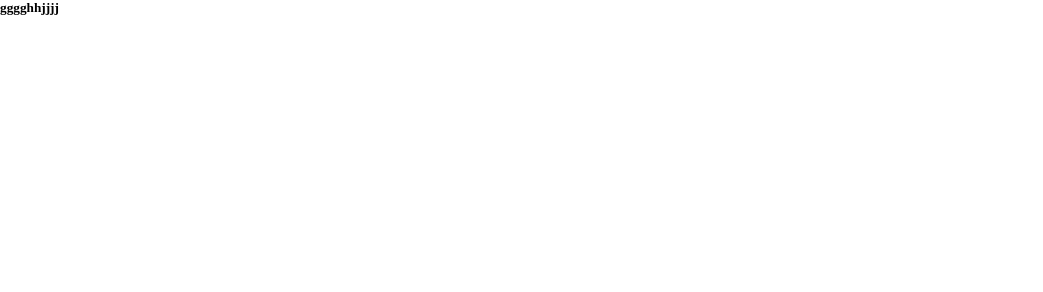
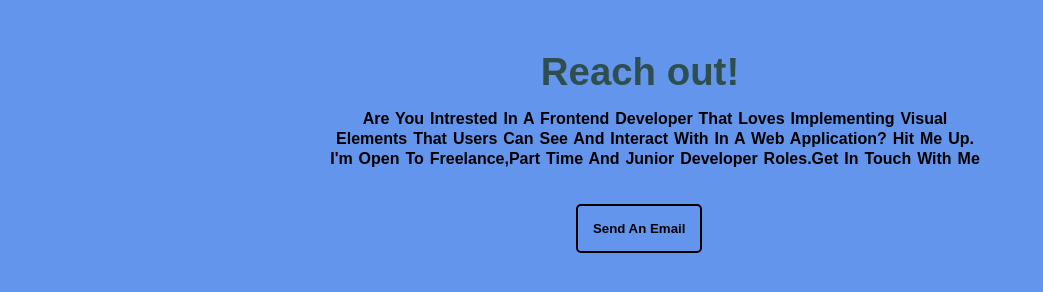
Before and after one commit to AishaBakare/Mock_Project, a plain HTML site: page html/index.html in a window 1280 px wide. Shown: the whole page, without its empty margins (0-1043 px from the left). Drawn offline with Linux system fonts and the light colour scheme.

Commit message:
changes made

```diff
--- a/css/index.css
+++ b/css/index.css
@@ -3,3 +3,39 @@
  padding: 0;
  box-sizing: border-box;
 }
+body{
+    background-color: cornflowerblue;
+    font-family: sans-serif;
+
+}
+.heading{
+    color: darkslategray;
+    text-align: center;
+    margin-top: 50px;
+    font-size: larger;
+}
+.detail{
+    text-transform: capitalize;
+    color: black;
+    font-size: medium;
+    text-indent: 30px;
+    text-align: center;
+    margin-top: 15px;
+    line-height: 20px;
+    word-spacing: 1.5px;
+}
+.btn{
+  background-color: cornflowerblue;
+  color: black;
+  text-transform: capitalize;
+  border: 2px solid ;
+  border-radius: 5px;
+  padding: 15px;
+  text-align: center;
+  display: inline-block;
+  justify-content: center;
+  cursor: pointer;
+  margin-left: 45%;
+  margin-top: 35px;
+
+}
--- a/html/index.html
+++ b/html/index.html
@@ -7,6 +7,16 @@
     <title>Document</title>
 </head>
 <body>
-<h5>gggghhjjjj</h5>
+ <div class="heading">
+     <h1>Reach out!</h1>
+ </div>
+   <div class="detail">
+     <h4>Are You Intrested In A Frontend Developer That Loves Implementing Visual
+     <h4> elements that users can see and interact with in a web application? hit me up.</h4>
+     <h4>i'm open to freelance,part time and junior developer roles.get in touch with me</h4>
+   </div>
+    <div class="btn">
+        <h5>send an email</h5>
+    </div>
 </body>
 </html>
```
